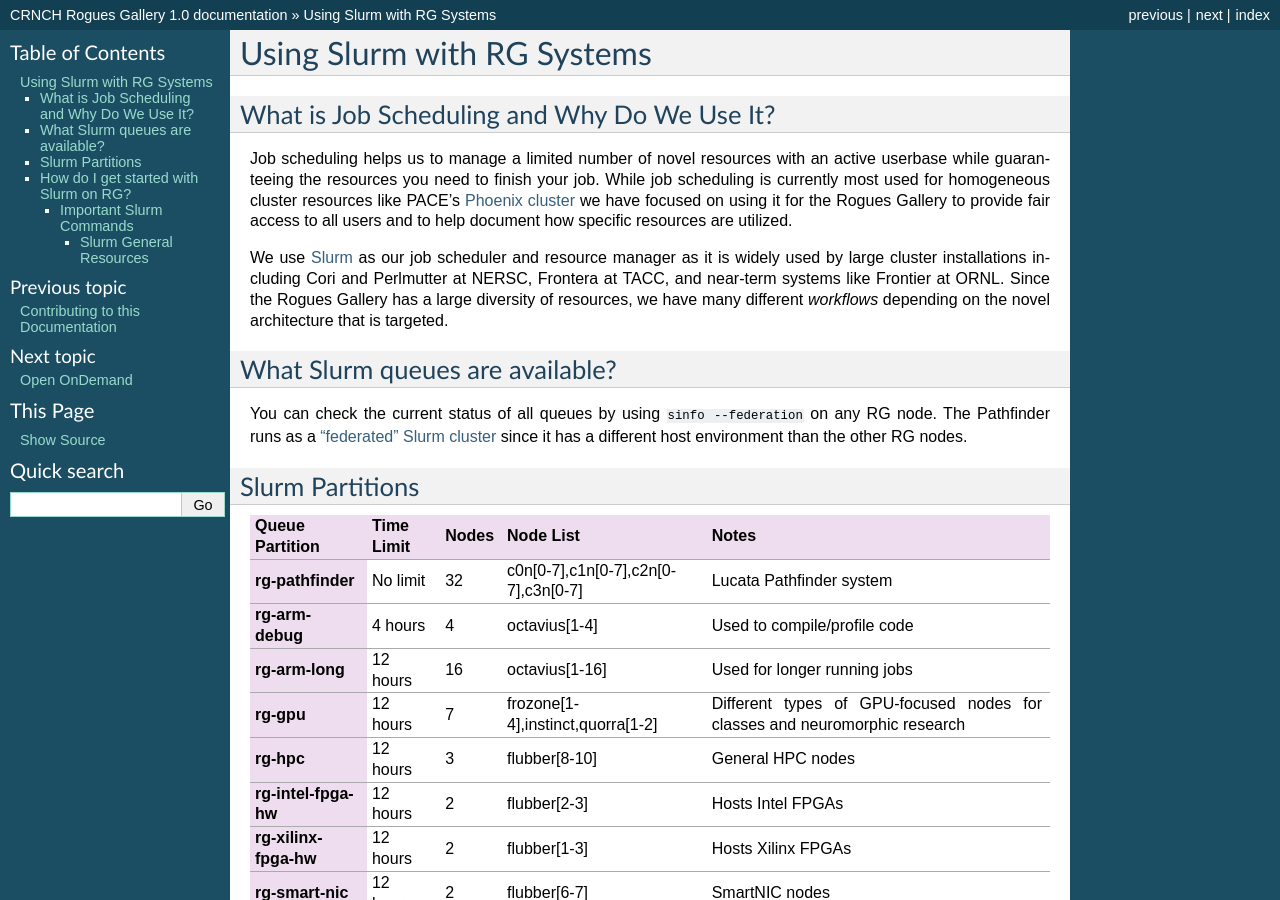
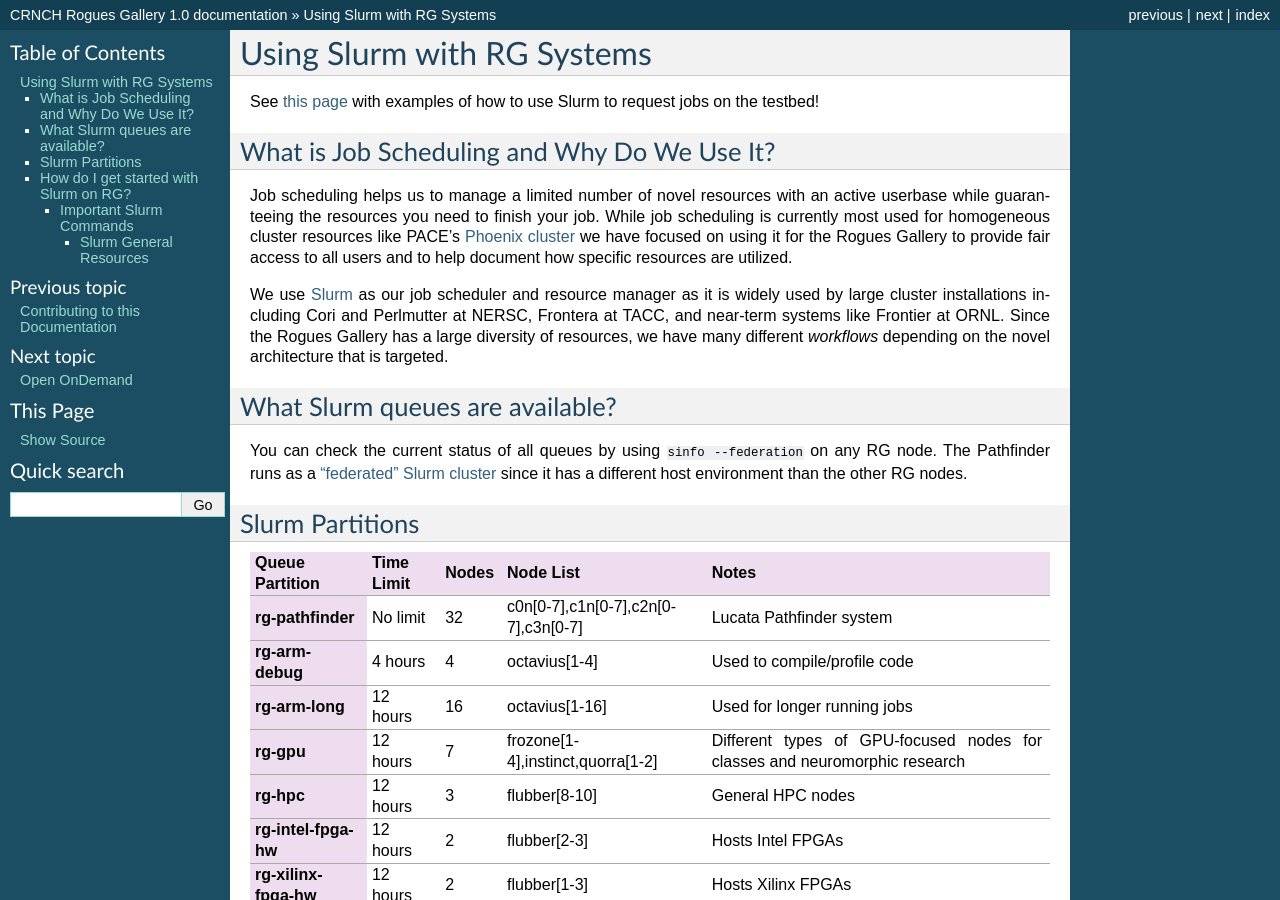
Before and after one commit to gt-crnch-rg/read-the-docs, a Sphinx documentation site: the page built from docs/general/using-slurm.rst, in a window 1280 px wide and 900 px high. Built offline with Sphinx 7.4.7, drawn with Linux system fonts in a browser that asks for light colours; pages that are not in the unit, such as notebooks, are missing from menus.

Commit message:
Update using-slurm.rst
Updated Slurm page to point to slurm examples

```diff
--- a/docs/general/using-slurm.rst
+++ b/docs/general/using-slurm.rst
@@ -1,6 +1,8 @@
 ============
 Using Slurm with RG Systems
 ============
+
+See `this page <https://gt-crnch-rg.readthedocs.io/en/main/general/using-slurm-examples.html>`__ with examples of how to use Slurm to request jobs on the testbed!
 
 What is Job Scheduling and Why Do We Use It?
 --------------------------------------------
```
